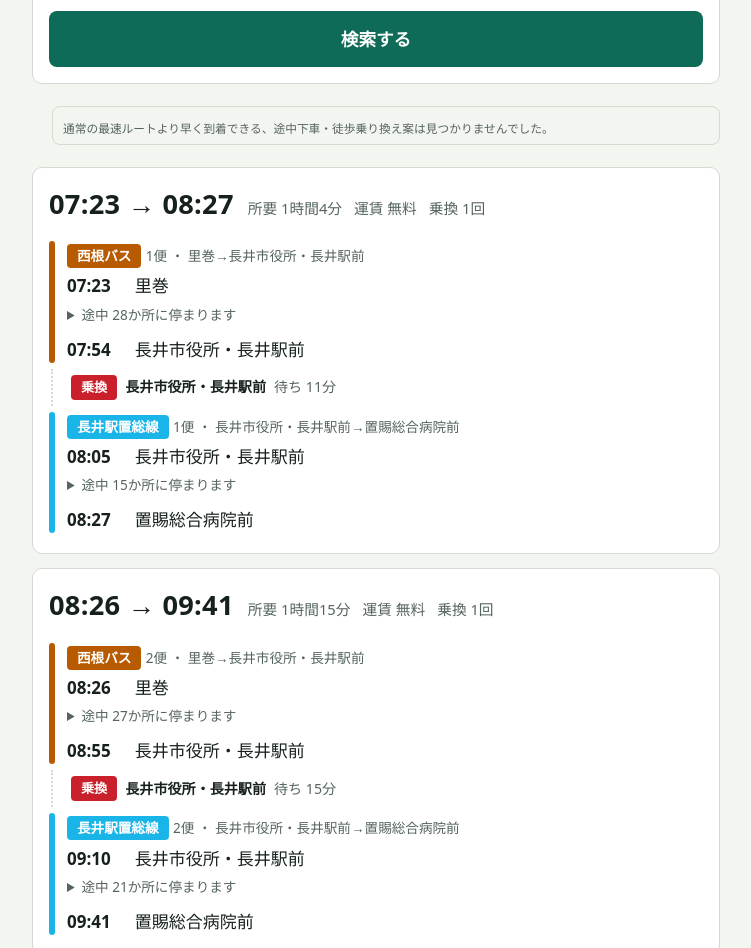
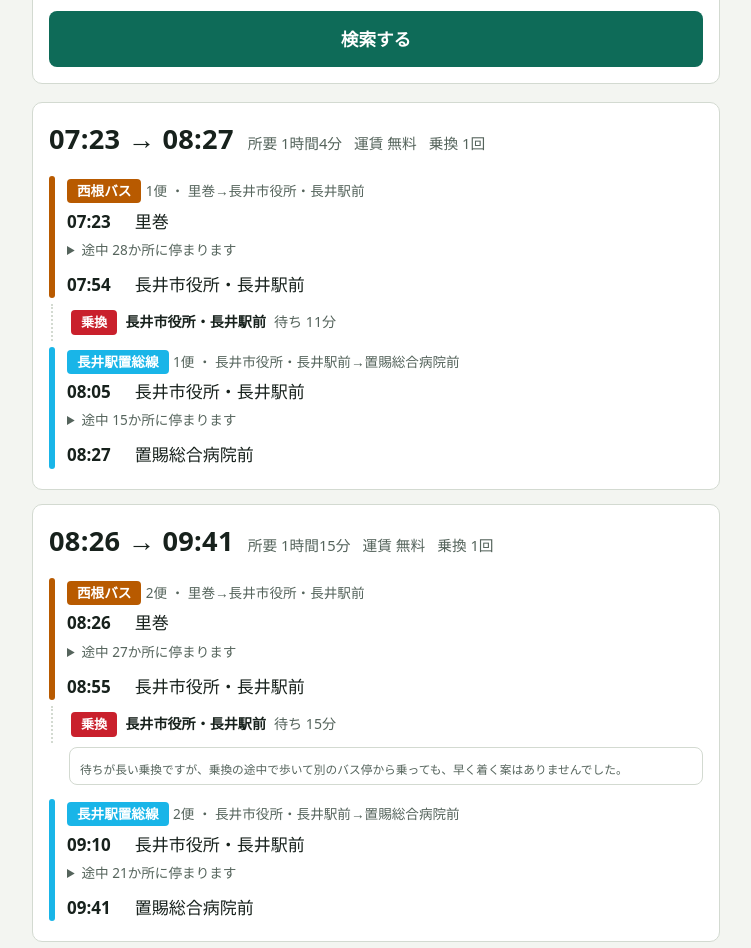
Before and after one commit to MaruNonbe/GPSARNagaiStampRally, a plain HTML site: page bus/jissho.html in a window 1280 px wide. Shown: the part 711-1659 px from the top of the page, without its empty margins (264-1015 px from the left). Drawn offline with Linux system fonts and the light colour scheme; a web font is replaced by a local one.

Commit message:
Add files via upload

```diff
--- a/bus/jissho.html
+++ b/bus/jissho.html
@@ -407,9 +407,8 @@ details.via ol { margin: 4px 0 0; padding-left: 1.4em; color: var(--muted); font
   function search(from, to, time, mode) {
     let all = enumerate(from, to);
     all = all.filter((a, idx) => !all.some((b, k) => dominated(a, b) || (k < idx && b.dep === a.dep && b.arr === a.arr && b.legs.length === a.legs.length && JSON.stringify(b.legs.map(x=>[x.route,x.no,x.from,x.to])) === JSON.stringify(a.legs.map(x=>[x.route,x.no,x.from,x.to])))));
-    // 出発検索は「出発が早い順」ではなく「最終到着が早い順」で上位候補を選ぶ
-    if (mode === "arr") return all.filter((r) => r.arr <= time).sort((a, b) => b.dep - a.dep || a.arr - b.arr || a.legs.length - b.legs.length).slice(0, 6);
-    return all.filter((r) => r.dep >= time).sort((a, b) => a.arr - b.arr || a.legs.length - b.legs.length || a.dep - b.dep).slice(0, 6);
+    if (mode === "arr") return all.filter((r) => r.arr <= time).sort((a, b) => b.dep - a.dep || a.arr - b.arr).slice(0, 6);
+    return all.filter((r) => r.dep >= time).sort((a, b) => a.dep - b.dep || a.arr - b.arr).slice(0, 6);
   }
   // ある停留所の発車一覧
   function departures(stop) {
@@ -529,7 +528,21 @@ details.via ol { margin: 4px 0 0; padding-left: 1.4em; color: var(--muted); font
     }
     return Object.values(best).sort((a, b) => a.arr - b.arr || a.walk - b.walk).slice(0, 3);
   }
-  function walkHtml(r, k) { return ""; }
+  function walkHtml(r, k) {
+    const alts = walkAlts(r, k);
+    if (!alts.length) return r.legs[k].dep - r.legs[k - 1].arr >= LONG_WAIT ? '<div class="walkalt none"><small>待ちが長い乗換ですが、乗換の途中で歩いて別のバス停から乗っても、早く着く案はありませんでした。</small></div>' : "";
+    const g = alts[0].gain;
+    let h = '<details class="walkalt"><summary>歩いて近くのバス停から乗る案(最大' + g + '分早く着きます)</summary><ol>';
+    alts.forEach((a) => {
+      const cls = (ROUTES[a.route] || ["", ""])[0], nmR = (ROUTES[a.route] || ["", a.route])[1];
+      h += "<li><div><b>" + a.off + "</b>で降りる(" + N.fmt(a.offT) + "着)</div>";
+      h += '<div class="walkline">→ 徒歩 約' + a.walk + "分(約" + a.dist + "m)</div>";
+      h += "<div><b>" + a.on + "</b> " + N.fmt(a.dep) + '発 <span class="chip ' + cls + '">' + nmR + "</span> " + a.no + "便 ・ " + a.label + "</div>";
+      h += "<div>→ <b>" + a.to + "</b> " + N.fmt(a.arr) + '着 <span class="gain">(元の案より' + a.gain + "分早い)</span></div>";
+      h += '<button type="button" data-walkmap="' + a.on + '">乗り場を地図で見る</button></li>';
+    });
+    return h + "</ol><small>徒歩は、直線距離から計算した目安です(時速約4.8km、道のりは直線の約1.3倍とみなしています)。信号や坂、天気で前後します。バスは1分でも余裕を見て乗り場に着くようにしてください。運賃は2区間の合計の目安です。</small></details>";
+  }
 
   // 出発側: 最初のバスまでの待ちが長いとき、歩いて行ける近くの停留所から乗る案
   function walkFromHtml(from, to, time, res) {
@@ -537,6 +550,8 @@ details.via ol { margin: 4px 0 0; padding-left: 1.4em; color: var(--muted); font
     // いちばん早く着く案(同じなら乗換の少ない案)を基準にする
     const bestR = res.reduce((m, r) => (r.arr < m.arr || (r.arr === m.arr && r.legs.length < m.legs.length) ? r : m));
     const base = bestR.arr, wait0 = bestR.dep - time;
+    // 乗る時間(最初のバスに乗ってから到着まで)の比較基準: 通常の案のうち、いちばん所要が短いもの
+    const refDur = Math.min(...res.map((r) => r.arr - r.dep));
     const longTransfer = bestR.legs.some((l, i) => i > 0 && l.dep - bestR.legs[i - 1].arr >= LONG_WAIT);
     if (wait0 < LONG_WAIT && !longTransfer) return "";
     const out = [];
@@ -545,17 +560,17 @@ details.via ol { margin: 4px 0 0; padding-left: 1.4em; color: var(--muted); font
       // 到着が早い順、同じなら乗換が少ない順、同じなら遅く出る案
       const b = rs.reduce((m, r) => (r.arr < m.arr || (r.arr === m.arr && (r.legs.length < m.legs.length || (r.legs.length === m.legs.length && r.dep > m.dep))) ? r : m));
       // 早く着く案、または、同じ時刻に着いて乗換が減る案を出す
-      if (b.arr <= base - MIN_GAIN || (b.arr <= base && b.legs.length < bestR.legs.length)) out.push({ c, r: b, gain: base - b.arr, fewer: bestR.legs.length - b.legs.length });
+      if ((b.arr <= base - MIN_GAIN || (b.arr <= base && b.legs.length < bestR.legs.length)) && b.arr - b.dep <= refDur - MIN_GAIN) out.push({ c, r: b, gain: base - b.arr, fewer: bestR.legs.length - b.legs.length, ref: refDur });
     });
     out.sort((a, b) => a.r.arr - b.r.arr || a.r.legs.length - b.r.legs.length || a.c.w - b.c.w);
     if (!out.length) return "";
     const lead = wait0 >= LONG_WAIT ? from + "からのバスは約" + wait0 + "分待ちです。" : "乗換の待ちが長い行程です。";
-    const what = out[0].gain > 0 ? "最大" + out[0].gain + "分早く着きます" : "乗換なしで、同じ時刻に着きます";
+    const what = out[0].gain > 0 ? "最大" + out[0].gain + "分早く着き、乗る時間も通常より短くなります" : "乗換なしで、同じ時刻に着きます";
     let h = '<details class="walkalt" style="margin-left:0;margin-bottom:12px"><summary>' + lead + "歩いて近くのバス停から乗る案(" + what + ")</summary><ol>";
     out.slice(0, 3).forEach((o) => {
       const f = o.r.legs[0], cls = (ROUTES[f.route] || [""])[0], nmR = (ROUTES[f.route] || ["", f.route])[1];
       h += "<li><div>" + from + 'から<span class="walkline"> 徒歩 約' + o.c.w + "分(約" + o.c.d + "m)</span> → <b>" + o.c.n + "</b></div>";
-      h += "<div>" + N.fmt(o.r.dep) + '発 <span class="chip ' + cls + '">' + nmR + "</span> " + f.no + "便" + (o.r.legs.length > 1 ? "(乗換" + (o.r.legs.length - 1) + "回)" : "") + " → <b>" + to + "</b> " + N.fmt(o.r.arr) + '着 <span class="gain">' + (o.gain > 0 ? "(元の案より" + o.gain + "分早い)" : "(到着は同じ・乗換が" + o.fewer + "回減ります)") + "</span></div>";
+      h += "<div>" + N.fmt(o.r.dep) + '発 <span class="chip ' + cls + '">' + nmR + "</span> " + f.no + "便" + (o.r.legs.length > 1 ? "(乗換" + (o.r.legs.length - 1) + "回)" : "") + " → <b>" + to + "</b> " + N.fmt(o.r.arr) + '着 <span class="gain">' + (o.gain > 0 ? "(元の案より" + o.gain + "分早い)" : "(到着は同じ・乗換が" + o.fewer + "回減ります)") + "</span> ・ 所要 " + dur(o.r.arr - o.r.dep) + "(通常の案の最短は " + dur(o.ref) + ")</div>";
       h += '<button type="button" data-walkfrom="' + o.c.n + '" data-wt="' + N.fmt(time + o.c.w + 1) + '">ここから検索する</button> <button type="button" data-walkmap="' + o.c.n + '">乗り場を地図で見る</button></li>';
     });
     return h + "</ol><small>徒歩は、直線距離から計算した目安です(時速約4.8km、道のりは直線の約1.3倍)。到着の余裕として1分を見込んでいます。</small></details>";
@@ -565,89 +580,74 @@ details.via ol { margin: 4px 0 0; padding-left: 1.4em; color: var(--muted); font
   document.addEventListener("click", (e) => { const b = e.target.closest && e.target.closest("[data-midsort]"); if (!b) return; MIDSORT = b.dataset.midsort; run(); });
   function walkMidHtml(from, to, time, res) {
     if (state.mode !== "dep" || !res.length) return "";
-    // 比較基準は画面に表示した6件ではなく、通常検索で得られる全経路から求める
-    const allBase = N.enumerate(from, to).filter(r => r.dep >= time && (!N.runs || r.legs.every(l => N.runs(N.TRIPS[l.tid]))));
-    if (!allBase.length) return "";
-    const bestR = allBase.reduce((a,b) => b.arr < a.arr || (b.arr === a.arr && b.legs.length < a.legs.length) ? b : a);
-    const base = bestR.arr, NM = nearMap(), BS = byStop2(), HUBS = N.HUBS;
-    const MAX_RIDES = 4, MAX_WAIT = 150, MAX_LABELS = 12000;
-    const alightOnly = N.ALIGHT_ONLY || new Set();
-    const runs = tr => !N.runs || N.runs(tr);
-    const found = [], queue = [];
-
-    // 初回乗車。停留所から直接乗る場合のみ。初回徒歩は walkFromHtml が担当。
-    (BS[from] || []).forEach(([tr,i]) => {
-      if (!runs(tr) || alightOnly.has(from)) return;
-      const dep = tr.stops[i].t;
-      if (dep < time || dep >= base) return;
-      for (let j=i+1;j<tr.stops.length;j++) {
-        const s=tr.stops[j];
-        if (s.t >= base) break;
-        const L={n:s.n,t:s.t,tr,i,j,prev:null,via:null,k:1,d0:dep,used:[tr.id]};
-        if (s.n===to) found.push(L); else queue.push(L);
+    const bestR = res.reduce((m, r) => (r.arr < m.arr || (r.arr === m.arr && r.legs.length < m.legs.length) ? r : m));
+    const base = bestR.arr, NM = nearMap(), BS = byStop2(), HUBS = N.HUBS, MAXR = 4, WAITMAX = 150;
+    const ok = (tr) => !N.runs || N.runs(tr), found = [];
+    // 所要時間(最初のバスに乗ってから到着まで)の比較基準: その出発以降に乗れる通常の案のうち、いちばん所要が短いもの
+    const refCache = {};
+    const refDur = (d0) => { if (!(d0 in refCache)) { const rs = N.search(from, to, d0, "dep").filter((r) => r.dep >= d0); refCache[d0] = rs.length ? Math.min(...rs.map((r) => r.arr - r.dep)) : Infinity; } return refCache[d0]; };
+    (BS[from] || []).forEach(([tr1, i0]) => {
+      if (!ok(tr1)) return;
+      const d0 = tr1.stops[i0].t; if (d0 < time || d0 >= base) return;
+      let cur = {}, best = null;
+      for (let m = i0 + 1; m < tr1.stops.length; m++) {
+        const A = tr1.stops[m]; if (A.t >= base) break;
+        const key = A.n + "|0"; if (!cur[key] || A.t < cur[key].t) cur[key] = { n: A.n, w: 0, t: A.t, tr: tr1, i: i0, j: m, prev: null, via: null, k: 1, d0 };
       }
+      for (let k = 1; k <= MAXR; k++) {
+        const dl = cur[to + "|1"];
+        if (dl && (!best || dl.t < best.t || (dl.t === best.t && dl.k < best.k))) best = dl;
+        if (k === MAXR) break;
+        const nxt = {};
+        Object.values(cur).forEach((L) => {
+          if (L.t >= base) return;
+          const cands = [];
+          if (HUBS.has(L.n)) cands.push({ q: L.n, r: L.t, walk: null });
+          (NM[L.n] || []).forEach((c) => { if (N.ALIGHT_ONLY && N.ALIGHT_ONLY.has(c.n)) return; cands.push({ q: c.n, r: L.t + c.w + 1, walk: c }); });
+          cands.forEach((cd) => {
+            (BS[cd.q] || []).forEach(([tr, i]) => {
+              if (!ok(tr)) return;
+              const dep = tr.stops[i].t; if (dep < cd.r || dep - cd.r > WAITMAX) return;
+              for (let p = L; p; p = p.prev) if (p.tr.id === tr.id) return;
+              const w2 = (L.w || cd.walk) ? 1 : 0;
+              for (let j = i + 1; j < tr.stops.length; j++) {
+                const S = tr.stops[j]; if (S.t >= base) break;
+                const key = S.n + "|" + w2, o = nxt[key];
+                if (!o || S.t < o.t) nxt[key] = { n: S.n, w: w2, t: S.t, tr, i, j, prev: L, via: cd, k: k + 1, d0 };
+              }
+            });
+          });
+        });
+        cur = nxt;
+      }
+      if (best && (best.t <= base - MIN_GAIN || (best.t <= base && best.k < bestR.legs.length))) { const rd = refDur(d0); if (best.t - d0 <= rd - MIN_GAIN) { best.ref = rd; found.push(best); } }
     });
-
-    // 各乗車区間の終点から、同一停留所または徒歩圏の別停留所へ移動して次便を探索
-    for (let qi=0; qi<queue.length && qi<MAX_LABELS; qi++) {
-      const L=queue[qi];
-      if (L.k>=MAX_RIDES || L.t>=base) continue;
-      const options=[];
-      if (!alightOnly.has(L.n)) options.push({q:L.n,ready:L.t,walk:null});
-      (NM[L.n]||[]).forEach(c=>{ if (!alightOnly.has(c.n)) options.push({q:c.n,ready:L.t+c.w+1,walk:c}); });
-      for (const cd of options) {
-        for (const [tr,i] of (BS[cd.q]||[])) {
-          if (!runs(tr) || L.used.includes(tr.id)) continue;
-          const dep=tr.stops[i].t;
-          if (dep<cd.ready || dep-cd.ready>MAX_WAIT || dep>=base) continue;
-          for (let j=i+1;j<tr.stops.length;j++) {
-            const s=tr.stops[j];
-            if (s.t>=base) break;
-            const next={n:s.n,t:s.t,tr,i,j,prev:L,via:cd,k:L.k+1,d0:L.d0,used:L.used.concat(tr.id)};
-            if (s.n===to) found.push(next); else queue.push(next);
-            if (queue.length>=MAX_LABELS) break;
-          }
-          if (queue.length>=MAX_LABELS) break;
+    const chain = (L) => { const a = []; for (let p = L; p; p = p.prev) a.unshift(p); return a; };
+    found.forEach((L) => { L.ch = chain(L); L.sig = L.ch.map((x) => (x.via && x.via.walk ? x.prev.n + ">" + x.via.q : "") + (x.via && !x.via.walk ? "H" : "")).join("|") + "@" + L.t; });
+    found.forEach((L) => { L.wait = L.ch.reduce((s, x, q) => s + (q ? x.tr.stops[x.i].t - x.prev.t - (x.via.walk ? x.via.walk.w : 0) : 0), 0); });
+    if (MIDSORT === "wait") found.sort((a, b) => a.wait - b.wait || a.t - b.t || a.k - b.k || b.d0 - a.d0); else found.sort((a, b) => a.t - b.t || a.k - b.k || b.d0 - a.d0);
+    const seen = new Set(), out = [];
+    found.forEach((L) => { if (seen.has(L.sig)) return; seen.add(L.sig); out.push(L); });
+    if (!out.length) return "";
+    const g = base - Math.min(...out.map((L) => L.t)), g0 = g > 0 ? "最大" + g + "分早く着き、所要時間も通常より短くなります" : "乗換が減ります";
+    let h = '<details class="walkalt" style="margin-left:0;margin-bottom:12px" open><summary>途中のバス停で降りて、歩いて乗り継ぐ案(' + g0 + ')</summary><div class="midsort" style="margin:6px 0">' + [["arr", "早く着く順"], ["wait", "待ちが少ない順"]].map(([k, t]) => '<button type="button" data-midsort="' + k + '" style="margin-right:6px;' + (MIDSORT === k ? "font-weight:800;background:#0c6a54;color:#fff;" : "") + '">' + t + "</button>").join("") + "</div><ol>";
+    out.slice(0, 3).forEach((L) => {
+      let fare = 0; h += "<li>";
+      L.ch.forEach((x, q) => {
+        const rt = ROUTES[x.tr.route] || ["", x.tr.route];
+        if (q) {
+          if (x.via.walk) h += '<div class="walkline">→ ' + x.prev.n + "で降りて 徒歩 約" + x.via.walk.w + "分(約" + x.via.walk.d + "m)</div>";
+          else h += "<div>→ " + x.prev.n + "で乗換(待ち " + (x.tr.stops[x.i].t - x.prev.t) + "分)</div>";
         }
-        if (queue.length>=MAX_LABELS) break;
-      }
-    }
-
-    const chain=L=>{const a=[];for(let p=L;p;p=p.prev)a.unshift(p);return a;};
-    const candidates=[]; const seen=new Set();
-    found.forEach(L=>{
-      // 必ず最終目的地への到着時刻で比較。通常最速より3分以上早い案だけ採用
-      const gain=base-L.t;
-      if (gain<MIN_GAIN) return;
-      const ch=chain(L);
-      const sig=ch.map(x=>x.tr.id+":"+x.i+":"+x.j+":"+(x.via&&x.via.walk?x.via.q:"-")).join("|");
-      if(seen.has(sig))return; seen.add(sig);
-      L.ch=ch;
-      L.wait=ch.reduce((sum,x,q)=>sum+(q?Math.max(0,x.tr.stops[x.i].t-x.prev.t-(x.via.walk?x.via.walk.w+1:0)):0),0);
-      L.gain=gain; candidates.push(L);
+        fare += N.fare(x.tr, x.i, x.j);
+        h += "<div>" + N.fmt(x.tr.stops[x.i].t) + " <b>" + x.tr.stops[x.i].n + '</b>発 <span class="chip ' + rt[0] + '">' + rt[1] + "</span> " + x.tr.no + "便 → <b>" + x.n + "</b> " + N.fmt(x.t) + "着</div>";
+      });
+      h += "<div>乗り継ぎでの待ち 合計" + L.wait + "分 ・ 所要 " + dur(L.t - L.d0) + (L.ref < Infinity ? "(通常の案の最短は " + dur(L.ref) + ")" : "") + "</div>"; h += '<div><span class="gain">' + (base - L.t > 0 ? "いちばん早い通常の案より" + (base - L.t) + "分早い" : "到着は同じ・乗換が減ります") + "</span> ・ 運賃 無料</div>";
+      const lastWalk = L.ch.filter((x) => x.via && x.via.walk).pop();
+      h += '<button type="button" data-walkmap="' + (lastWalk ? lastWalk.via.q : L.ch[0].tr.stops[L.ch[0].i].n) + '">乗り場を地図で見る</button></li>';
     });
-    candidates.sort((a,b)=>a.t-b.t||a.k-b.k||a.wait-b.wait||b.d0-a.d0);
-    if (!candidates.length) return '<div class="walkalt none"><small>通常の最速ルートより早く到着できる、途中下車・徒歩乗り換え案は見つかりませんでした。</small></div>';
-    const out=candidates.slice(0,3), g=out[0].gain;
-    let h='<details class="walkalt" style="margin-left:0;margin-bottom:12px" open><summary>途中のバス停で降りて、歩いて乗り継ぐ案(最大'+g+'分早く着きます)</summary><ol>';
-    out.forEach(L=>{
-      let fare=0; h+='<li>';
-      L.ch.forEach((x,q)=>{
-        const rt=ROUTES[x.tr.route]||["",x.tr.route];
-        if(q){
-          if(x.via.walk) h+='<div class="walkline">→ '+x.prev.n+'で降りて 徒歩 約'+x.via.walk.w+'分(約'+x.via.walk.d+'m)・乗車余裕1分</div>';
-          else h+='<div>→ '+x.prev.n+'で乗換(待ち '+(x.tr.stops[x.i].t-x.prev.t)+'分)</div>';
-        }
-        fare+=N.fare(x.tr,x.i,x.j);
-        h+='<div>'+N.fmt(x.tr.stops[x.i].t)+' <b>'+x.tr.stops[x.i].n+'</b>発 <span class="chip '+rt[0]+'">'+rt[1]+'</span> '+x.tr.no+'便 → <b>'+x.n+'</b> '+N.fmt(x.t)+'着</div>';
-      });
-      h+='<div>乗り継ぎでの待ち 合計'+L.wait+'分</div><div><span class="gain">通常の最速案より'+L.gain+'分早い</span> ・ 運賃 '+(N.fare?('約'+fare+'円'):'確認してください')+'</div>';
-      const lastWalk=L.ch.filter(x=>x.via&&x.via.walk).pop();
-      h+='<button type="button" data-walkmap="'+(lastWalk?lastWalk.via.q:L.ch[0].tr.stops[L.ch[0].i].n)+'">乗り場を地図で見る</button></li>';
-    });
-    return h+'</ol><small>徒歩時間は停留所間の直線距離から算出した目安です。実際の道路距離、信号、横断歩道、積雪、歩道状況により所要時間は変わります。安全に歩ける経路か事前にご確認ください。</small></details>';
+    return h + "</ol><small>徒歩は、直線距離から計算した目安です(時速約4.8km、道のりは直線の約1.3倍)。乗り継ぎ先まで歩く時間に1分の余裕を見込んでいます。信号や坂、天気で前後しますので、余裕を持ってご利用ください。</small></details>";
   }
-
   function card(r, i) {
     const trans = r.legs.length - 1;
     let html = '<article class="card"><div class="sum"><div class="times">' + N.fmt(r.dep) + " → " + N.fmt(r.arr) + "</div>";
```
Also changed, not shown: bus/index.html (+88 -88 lines).
